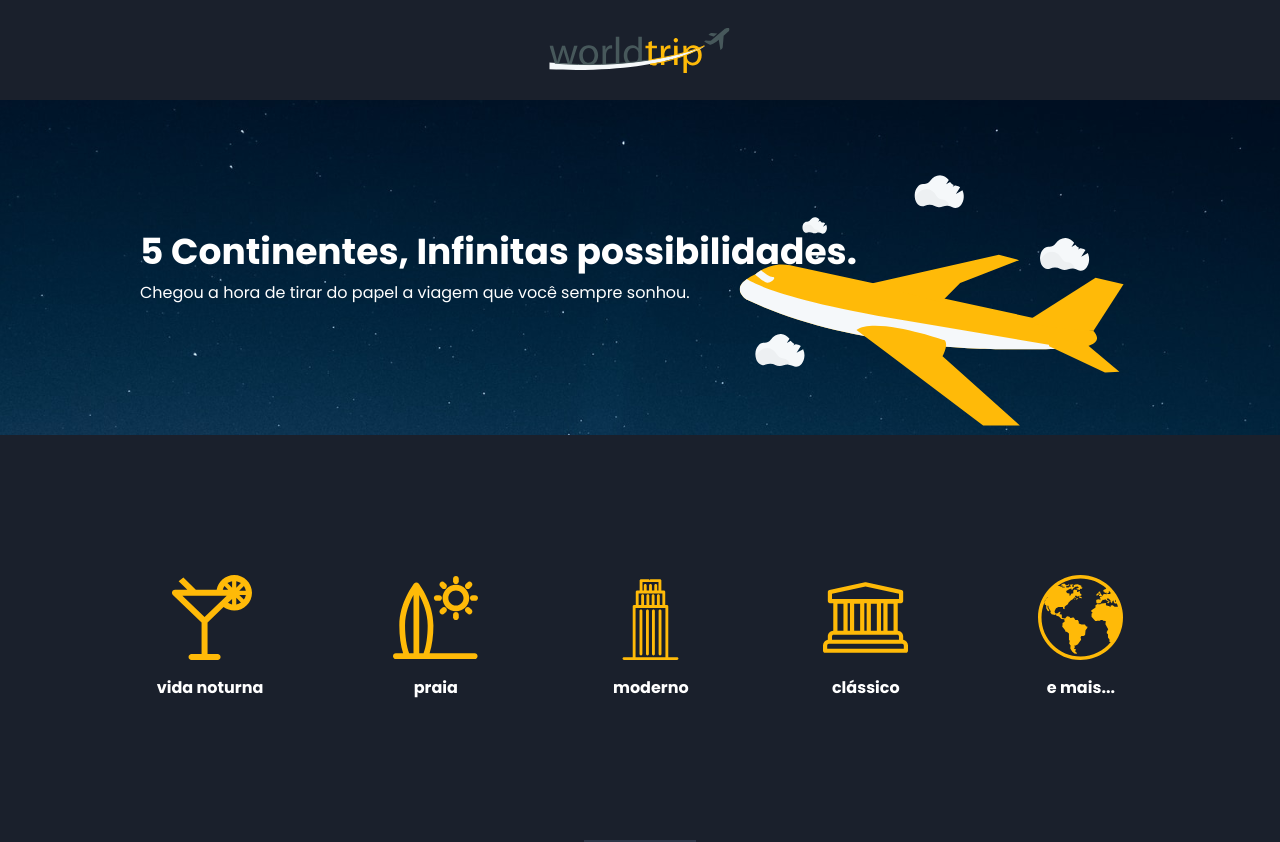
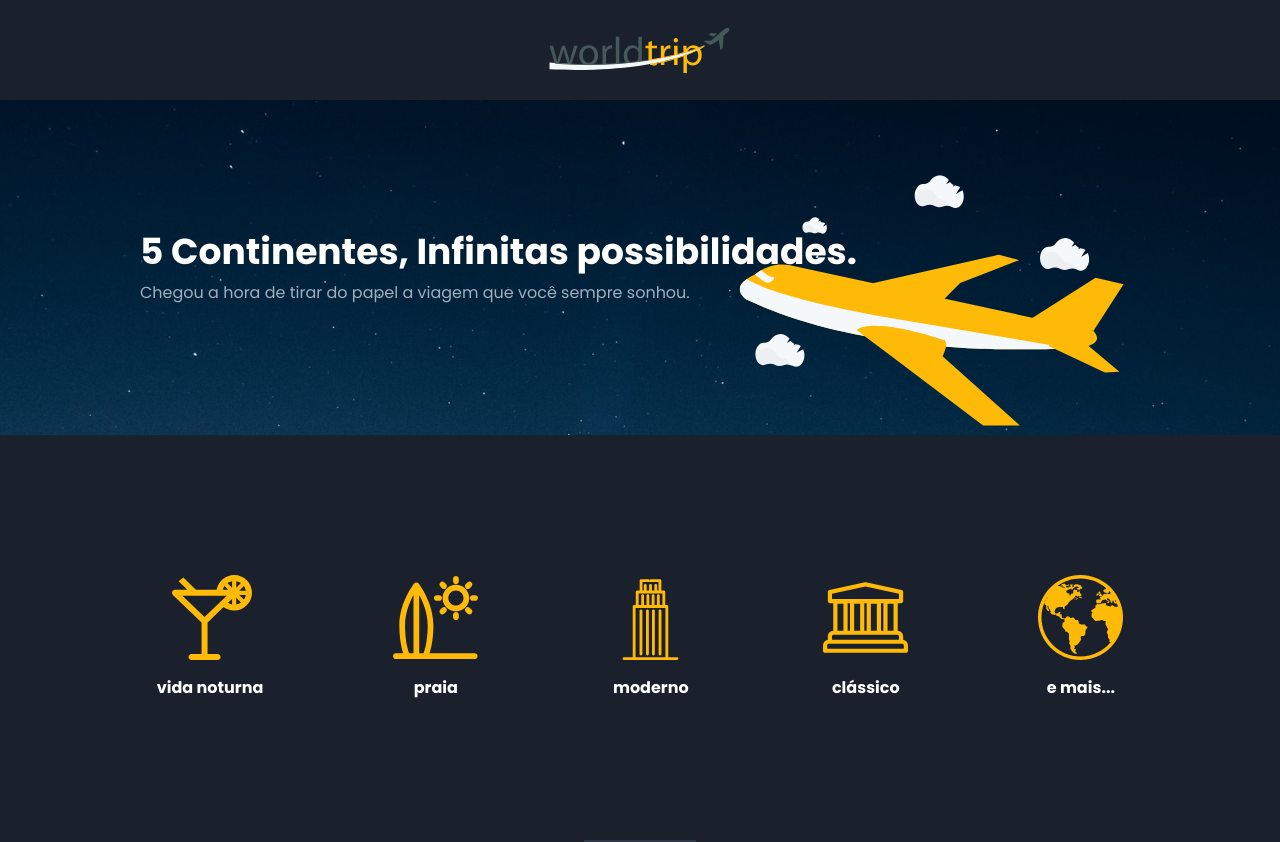
Before and after one commit to nicholascostadev/worldtrip, a Next.js app: page / in a window 1280 px wide. Built offline with nearby package versions, Linux system fonts and the light colour scheme.

Commit message:
:lipstick: feat: Change Hero paragraph style

```diff
--- a/src/components/Hero.tsx
+++ b/src/components/Hero.tsx
@@ -25,7 +25,7 @@ export const Hero = () => {
       <Box p="140px">
         <VStack textAlign="left" align="start" zIndex="base" color={textColors}>
           <Heading>5 Continentes, Infinitas possibilidades.</Heading>
-          <Text>
+          <Text color="gray.400">
             Chegou a hora de tirar do papel a viagem que você sempre sonhou.{' '}
           </Text>
         </VStack>
```
